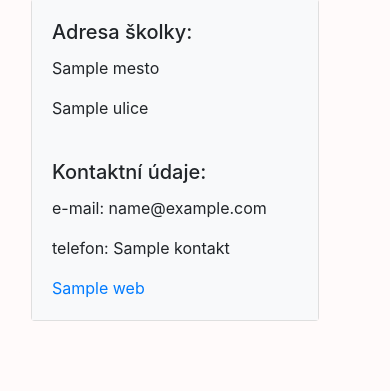
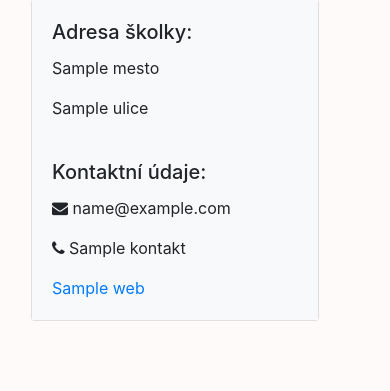
Before and after one commit to JanaMare/skolka_projekt, a Flask app: page /skolky_detail/1 in a window 390 px wide. Shown: the part 294-685 px from the top of the page. Run offline with Flask 2, Linux system fonts and the light colour scheme; a database or web service that is not in the repository returns one stand-in record (values such as "Sample title"); some libraries are stand-ins or nearby versions.

Commit message:
icons for email, phone

```diff
--- a/templates/skolky_detail.html
+++ b/templates/skolky_detail.html
@@ -16,8 +16,8 @@
             </div>
             <div class="card-body bg-light">
                 <h5 class="card-title">Kontaktní údaje:</h5>
-                <p class="card-text">e-mail: {{skolky_detail.mail}}</p>
-                <p class="card-text">telefon: {{skolky_detail.kontakt}}</p>
+                <p class="card-text"><i class="fa fa-envelope"></i> {{skolky_detail.mail}}</p>
+                <p class="card-text"><i class="fa fa-phone"></i> {{skolky_detail.kontakt}}</p>
                 <a href="{{skolky_detail.web}}" class="card-link">{{skolky_detail.web}}</a>
               </div>
           </div>
```
